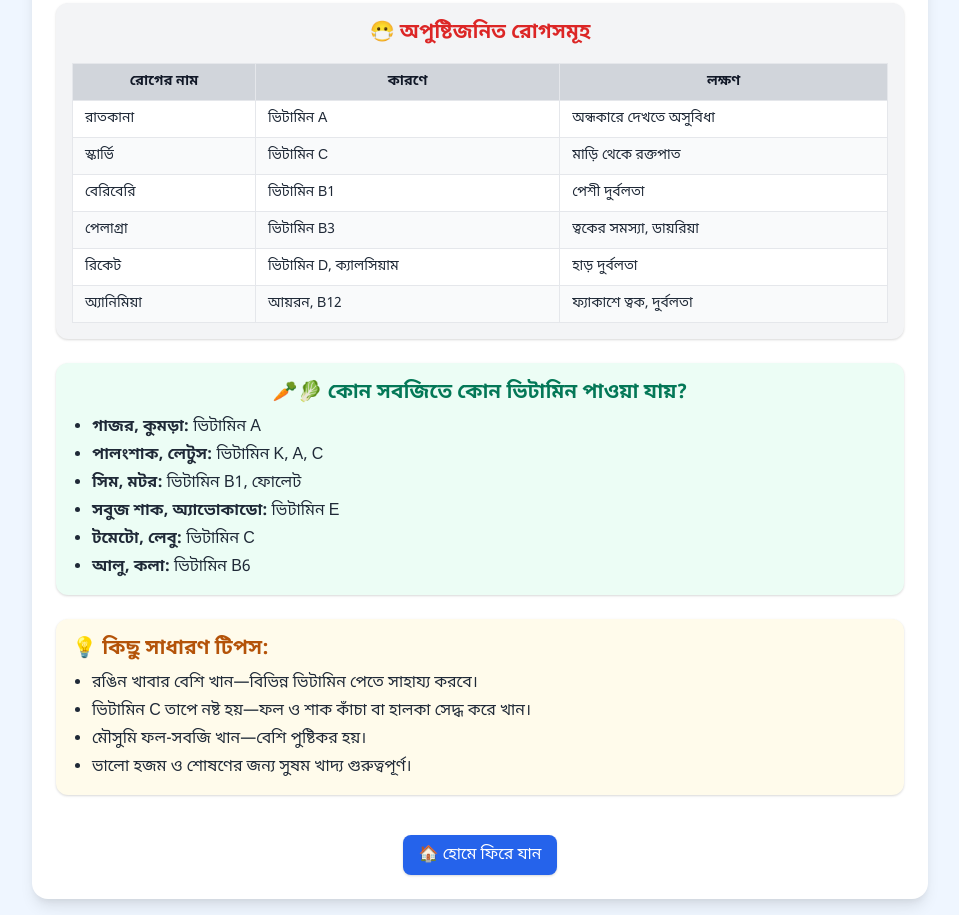
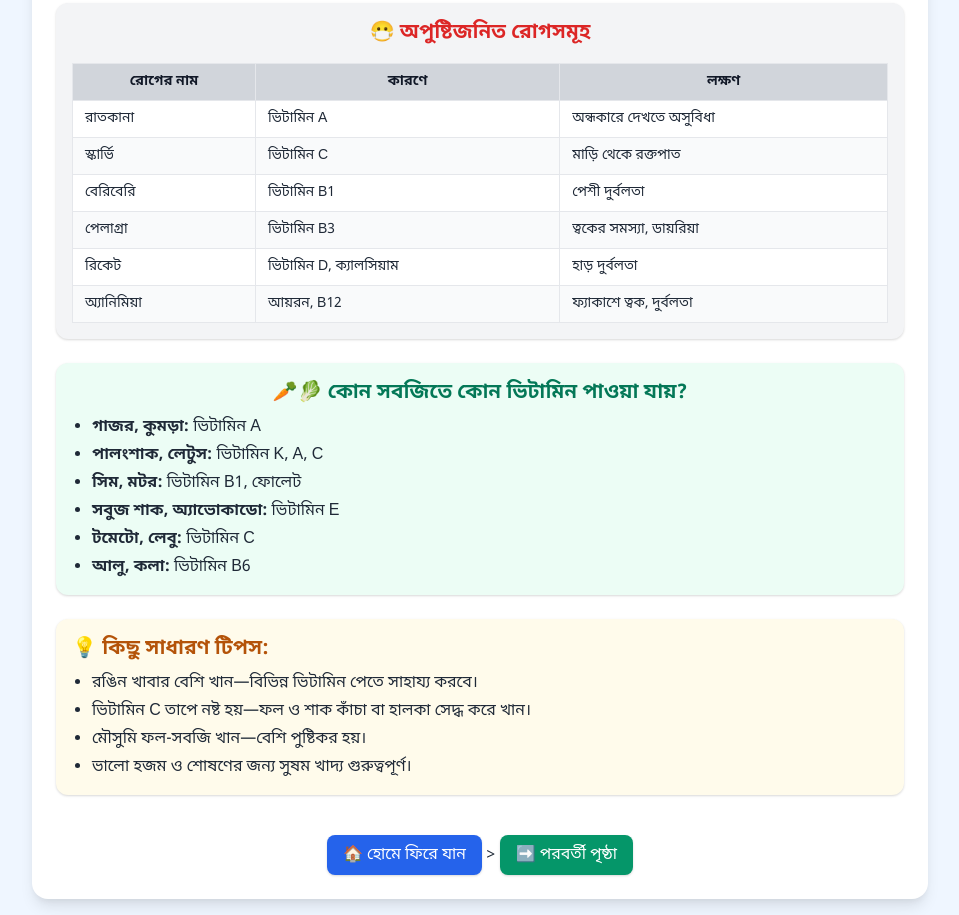
Before and after one commit to Keshab1997/food-nutrition, a website: page explain.html in a window 1280 px wide. Shown: the part 309-1224 px from the top of the page, without its empty margins (160-1119 px from the left). Drawn offline with nearby package versions, Linux system fonts and the light colour scheme.

Commit message:
Update explain.html

```diff
--- a/explain.html
+++ b/explain.html
@@ -129,6 +129,12 @@
           class="mt-4 inline-block bg-blue-600 text-white px-4 py-2 rounded-lg shadow hover:bg-blue-700"
           >🏠 হোমে ফিরে যান</a
         >
+>
+  <a
+    href="explain2.html"
+    class="mt-4 inline-block bg-green-600 text-white px-4 py-2 rounded-lg shadow hover:bg-green-700"
+    >➡️ পরবর্তী পৃষ্ঠা</a
+  >
       </div>
     </div>
   </body>
```
